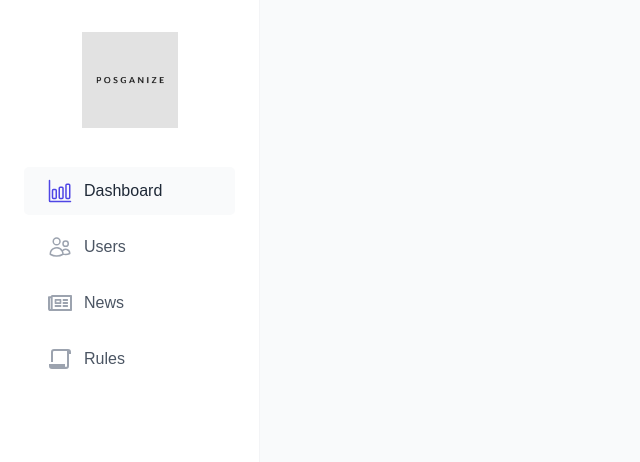
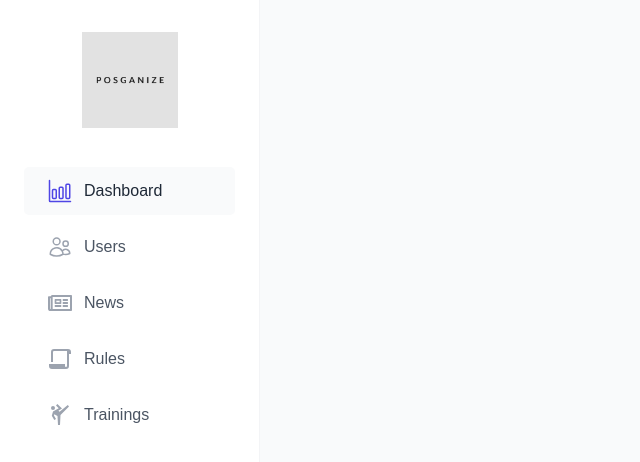
Before and after one commit to njemecc/POSganize_fe, a React (Vite) app: page /dashboard in a window 1280 px wide. Shown: the top 462 px of the page, without its empty margins (0-640 px from the left). Built offline with nearby package versions, Linux system fonts and the light colour scheme.

Commit message:
Changing some UI

```diff
--- a/src/App.jsx
+++ b/src/App.jsx
@@ -13,6 +13,7 @@ import Users from "./pages/Users";
 import UserDetails from "./pages/UserDetails";
 import AppLayout from "./ui/AppLayout";
 import Login from "./pages/Login";
+import Trainings from "./pages/Trainings";
 import PageNotFound from "./pages/PageNotFound";
 
 //toastr
@@ -45,6 +46,7 @@ function App() {
             <Route path="news" element={<News />} />
             <Route path="rules" element={<Rules />} />
             <Route path="profile" element={<Profile />} />
+            <Route path="trainings" element={<Trainings />} />
           </Route>
           <Route path="login" element={<Login />} />
           <Route path="*" element={<PageNotFound />} />
--- a/src/features/users/CreateUserForm.jsx
+++ b/src/features/users/CreateUserForm.jsx
@@ -1,3 +1,4 @@
+//mui components
 import { TextField, Stack } from "@mui/material";
 
 //components
--- a/src/features/users/UserRow.jsx
+++ b/src/features/users/UserRow.jsx
@@ -13,7 +13,6 @@ import { HiPencil, HiTrash } from "react-icons/hi2";
 import { useState, useEffect } from "react";
 import { useDeleteUser } from "./useDeleteUser";
 import { useIsActiveUser } from "./useIsActiveUser";
-import Spinner from "../../ui/Spinner";
 
 const UserRow = ({ user }) => {
   const { deleteUser, isDeleting } = useDeleteUser();
--- a/src/features/users/useCreateUser.js
+++ b/src/features/users/useCreateUser.js
@@ -15,7 +15,7 @@ export function useCreateUser() {
     },
     onError: (err) => {
       toast.error(err.message);
-      console.log("grska je", err);
+      console.log("error is", err);
     },
   });
 
--- a/src/features/users/useDeleteUser.js
+++ b/src/features/users/useDeleteUser.js
@@ -1,6 +1,7 @@
 import { useMutation, useQueryClient } from "@tanstack/react-query";
 import { toast } from "react-hot-toast";
 import { deleteUser as deleteUserApi } from "../../services/apiUsers";
+
 export function useDeleteUser() {
   const queryClient = useQueryClient();
 
@@ -14,7 +15,7 @@ export function useDeleteUser() {
     },
     onError: (err) => {
       toast.error(err.message);
-      console.log("Greska je : ", err);
+      console.log("Error is : ", err);
     },
   });
 
--- a/src/ui/Heading.jsx
+++ b/src/ui/Heading.jsx
@@ -6,6 +6,15 @@ const Heading = styled.h1`
     css`
       font-size: 3rem;
       font-weight: 600;
+      text-align: center;
+    `}
+
+  ${(props) =>
+    props.as === "h0" &&
+    css`
+      font-size: 3.5rem;
+      font-weight: 600;
+      text-align: center;
     `}
 
   ${(props) =>
@@ -29,6 +38,7 @@ const Heading = styled.h1`
     css`
       font-size: 2rem;
       font-weight: 500;
+      text-align: center;
     `}
 
   line-height: 1.4;
--- a/src/ui/MainNav.jsx
+++ b/src/ui/MainNav.jsx
@@ -6,6 +6,7 @@ import { HiOutlineUsers } from "react-icons/hi2";
 import { FaRegNewspaper } from "react-icons/fa";
 import { IoBarChartOutline } from "react-icons/io5";
 import { RiFilePaper2Line } from "react-icons/ri";
+import { MdOutlineSportsMartialArts } from "react-icons/md";
 
 //router
 import { NavLink } from "react-router-dom";
@@ -82,6 +83,12 @@ const MainNav = () => {
             <span>Rules</span>
           </StyledNavLink>
         </li>
+        <li>
+          <StyledNavLink to="/trainings">
+            <MdOutlineSportsMartialArts />
+            <span>Trainings</span>
+          </StyledNavLink>
+        </li>
       </NavList>
     </nav>
   );
```
